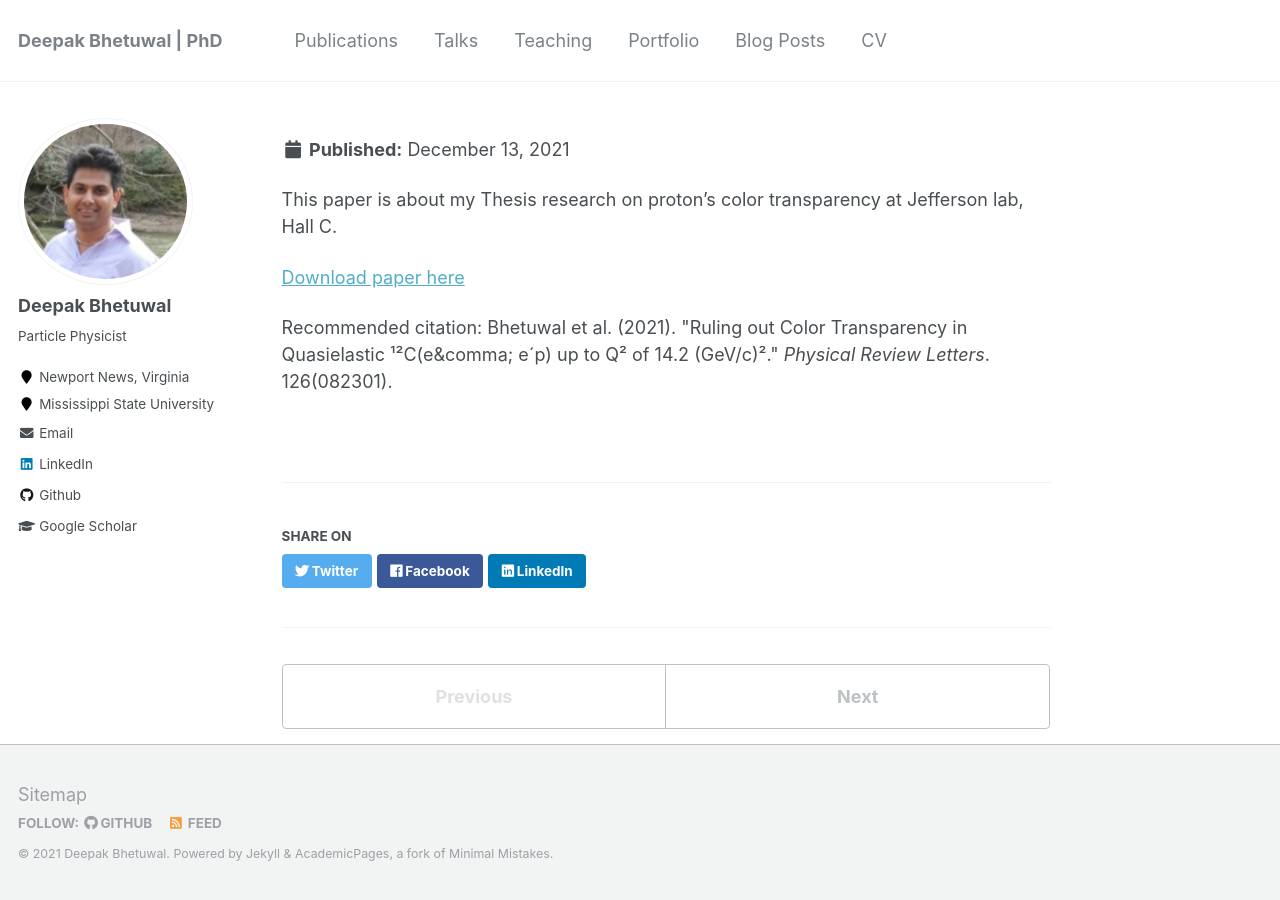
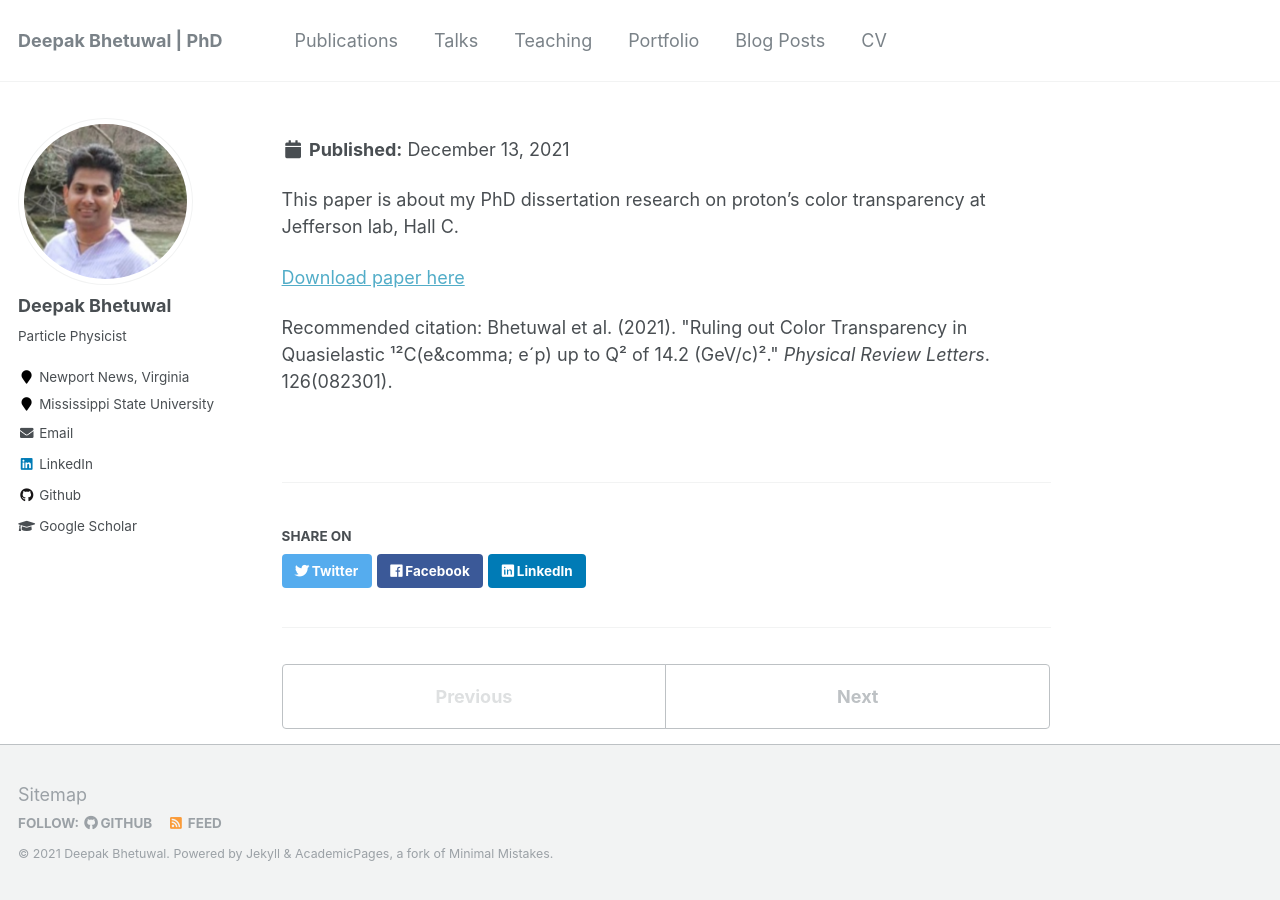
Before and after one commit to dkb208/dkb208.github.io, a Jekyll site: the page built from _publications/2009-10-01-paper-title-number-1.md, in a window 1280 px wide. Built offline with Jekyll 4.4.1, drawn with Linux system fonts in a browser that asks for light colours.

Commit message:
Update 2009-10-01-paper-title-number-1.md

```diff
--- a/_publications/2009-10-01-paper-title-number-1.md
+++ b/_publications/2009-10-01-paper-title-number-1.md
@@ -2,13 +2,13 @@
 title: "Ruling out Color Transparency in Quasielastic &sup1;&sup2;C(e,e'p) up to Q&sup2; of 14.2 (GeV/c)&sup2;."
 collection: publications
 permalink: /publication/2015-10-01-paper-title-number-1
-excerpt: 'This paper is about my PhD thesis research on proton's color transparency at Jefferson lab, Hall C.'
+excerpt: 'This paper is about my PhD dissertation research on proton's color transparency at Jefferson lab, Hall C.'
 date: 2021-02-23.
 venue: 'Physical Review Letters'
 paperurl: 'https://journals.aps.org/prl/abstract/10.1103/PhysRevLett.126.082301'
 citation: 'Bhetuwal et al. (2021). &quot;Ruling out Color Transparency in Quasielastic &sup1;&sup2;C(e&comma; e&acute;p) up to Q&sup2; of 14.2 (GeV/c)&sup2;.&quot; <i>Physical Review Letters</i>. 2021(082301).'
 ---
-This paper is about my Thesis research on proton's color transparency at Jefferson lab, Hall C.
+This paper is about my PhD dissertation research on proton's color transparency at Jefferson lab, Hall C.
 
 [Download paper here](https://journals.aps.org/prl/abstract/10.1103/PhysRevLett.126.082301)
 
```
